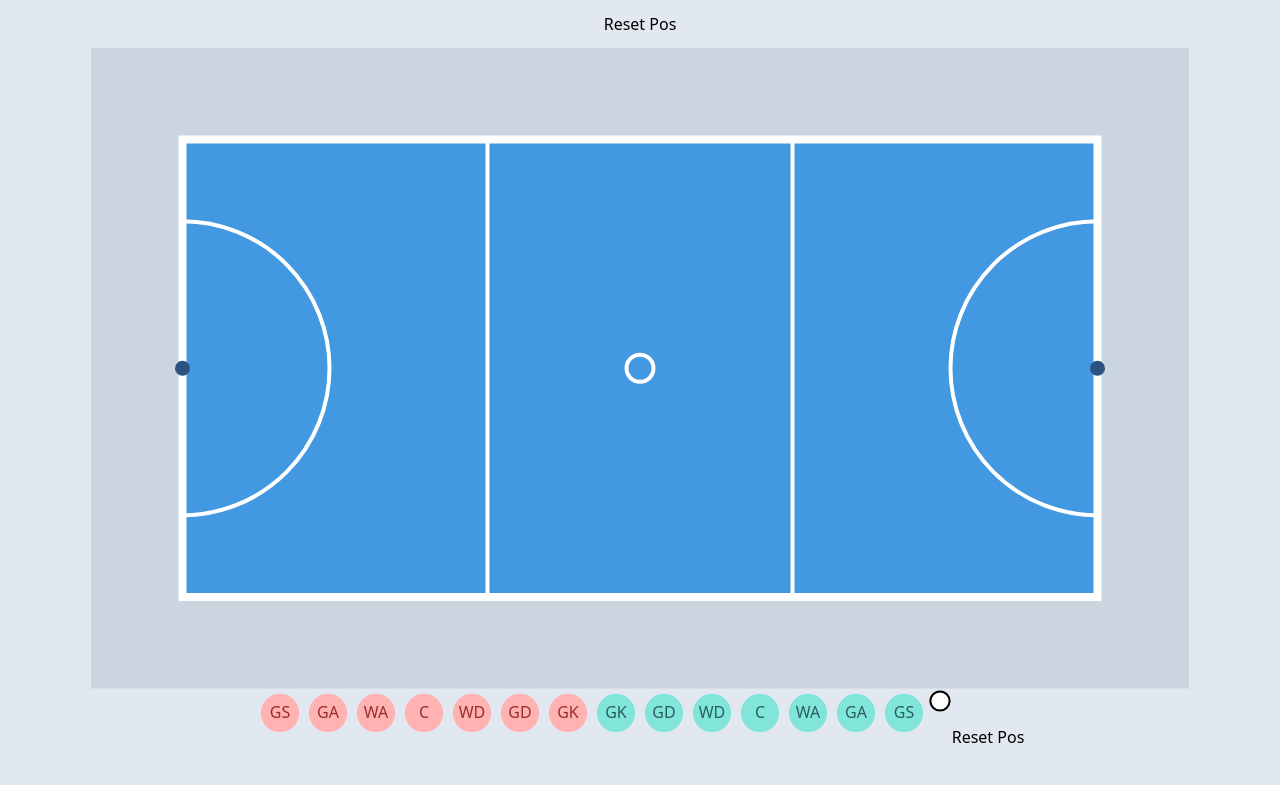
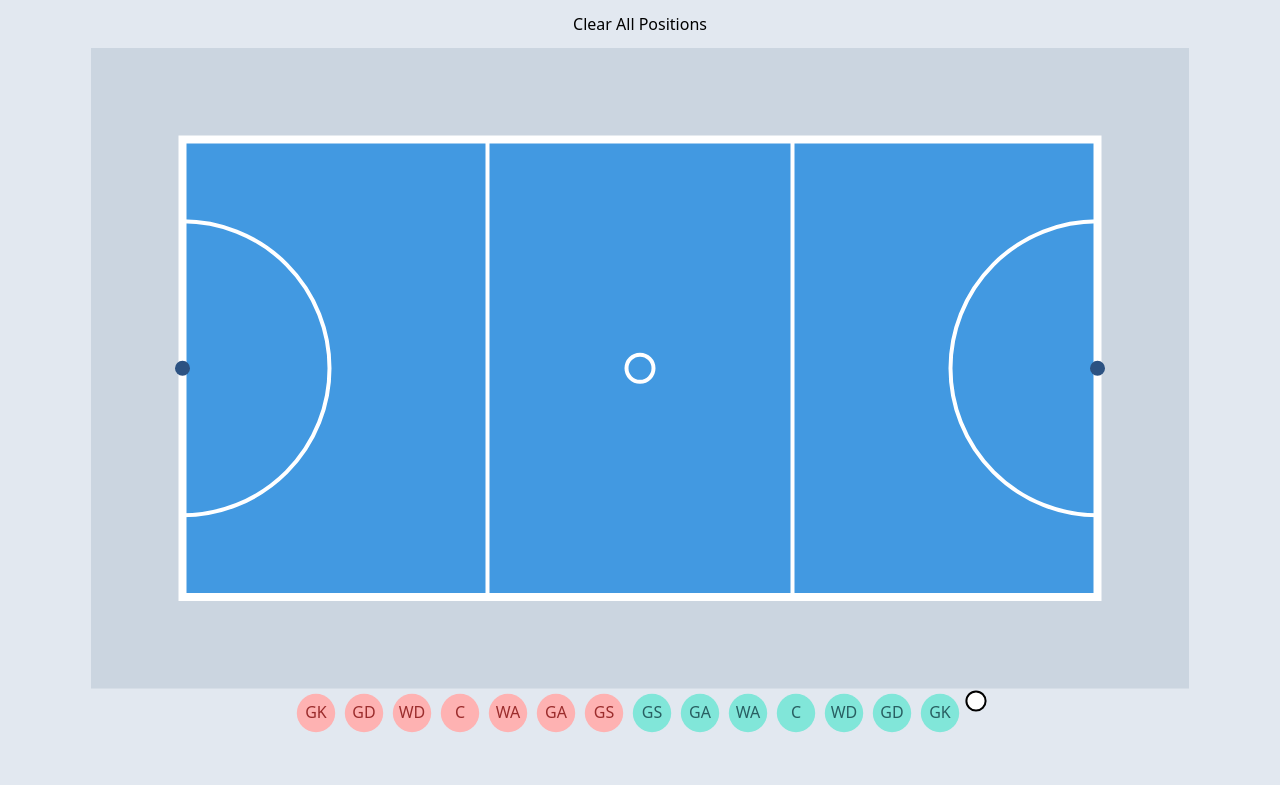
Before and after one commit to exnight/netboard, a React app: page / in a window 1280 px wide. Built offline with nearby package versions, Linux system fonts and the light colour scheme; the HTML template or start-up script is replaced by a standard one.

Commit message:
use context to manage coordinates state

```diff
--- a/src/components/app/board/Ball.tsx
+++ b/src/components/app/board/Ball.tsx
@@ -1,11 +1,7 @@
-import React, { useEffect, useRef, useState } from 'react';
+import React, { useContext, useEffect, useRef } from 'react';
 
-import {
-  makeDraggable,
-  COOR_PREFIX,
-  getCoorFromLocalStorage,
-  updateCoor,
-} from './util/helper';
+import { makeDraggable, updateCoor } from './util/helper';
+import { CoorContext } from './util/CoorContext';
 
 const svgDim = 24;
 const svgWidth = svgDim;
@@ -15,13 +11,13 @@ const Ball: React.FC = () => {
   const id = 'ball';
 
   const ref = useRef<SVGSVGElement>(null);
-  const [x, y] = getCoorFromLocalStorage(`${COOR_PREFIX}${id}`);
-  const [ballCoor, setBallCoor] = useState<[number, number]>([x, y]);
+  const { coorState, setCoorState } = useContext(CoorContext);
+  const currState = coorState[id];
 
   useEffect(() => {
-    makeDraggable(id, ref, ballCoor, setBallCoor);
-    updateCoor(id, ref, ballCoor);
-  }, [ballCoor]);
+    makeDraggable(id, ref, currState, setCoorState);
+    updateCoor(id, ref, currState);
+  }, [id, currState, setCoorState]);
 
   return (
     <>
@@ -41,15 +37,6 @@ const Ball: React.FC = () => {
           fill="none"
         />
       </svg>
-
-      <button
-        type="button"
-        onClick={() => {
-          setBallCoor([0, 0]);
-        }}
-      >
-        Reset Pos
-      </button>
     </>
   );
 };
--- a/src/components/app/board/Board.tsx
+++ b/src/components/app/board/Board.tsx
@@ -1,4 +1,4 @@
-import React from 'react';
+import React, { useMemo, useState } from 'react';
 
 import TopControl from './TopControl';
 import Court from './Court';
@@ -6,11 +6,36 @@ import BottomControl from './BottomControl';
 import Player from './Player';
 import Ball from './Ball';
 
+import { CoorContext, Coordinates } from './util/CoorContext';
+import { COOR_PREFIX, getCoorFromLocalStorage } from './util/helper';
+
 const playerList = ['GS', 'GA', 'WA', 'C', 'WD', 'GD', 'GK'];
 
+const initCoorState: Coordinates = {};
+
+playerList.forEach((pos) => {
+  initCoorState[`T1_${pos}`] = getCoorFromLocalStorage(
+    `${COOR_PREFIX}T1_${pos}`
+  );
+});
+playerList.reverse().forEach((pos) => {
+  initCoorState[`T2_${pos}`] = getCoorFromLocalStorage(
+    `${COOR_PREFIX}T2_${pos}`
+  );
+});
+
+initCoorState.ball = getCoorFromLocalStorage(`${COOR_PREFIX}ball`);
+
 const Board: React.FC = () => {
+  const [coorState, setCoorState] = useState(initCoorState);
+  const coorProviderValue = useMemo(() => ({ coorState, setCoorState }), [
+    coorState,
+    setCoorState,
+  ]);
+
   return (
     <div className="flex flex-col items-center">
+      <CoorContext.Provider value={coorProviderValue}>
         <TopControl />
         <Court />
         <BottomControl>
@@ -25,7 +50,8 @@ const Board: React.FC = () => {
               />
             );
           })}
-        {playerList.reverse().map((pos: string) => {
+
+          {[...playerList].reverse().map((pos: string) => {
             return (
               <Player
                 key={`T2_${pos}`}
@@ -36,8 +62,27 @@ const Board: React.FC = () => {
               />
             );
           })}
+          {/* <Player
+            key="T1_GS"
+            team={1}
+            pos="GS"
+            coorState={coorState['T1_GS']}
+            setCoorState={setCoorState}
+            circleColor="text-red-300"
+            textColor="text-red-800"
+          />
+          <Player
+            key="T2_GK"
+            team={2}
+            pos="GK"
+            coorState={coorState['T2_GK']}
+            setCoorState={setCoorState}
+            circleColor="text-teal-300"
+            textColor="text-teal-800"
+          /> */}
           <Ball />
         </BottomControl>
+      </CoorContext.Provider>
     </div>
   );
 };
--- a/src/components/app/board/BottomControl.tsx
+++ b/src/components/app/board/BottomControl.tsx
@@ -3,7 +3,7 @@ import React from 'react';
 const BottomControl: React.FC = (props) => {
   const { children } = props;
   return (
-    <div className="flex w-full h-24 justify-center align-center">
+    <div className="w-full h-24 flex justify-center align-center">
       {children}
     </div>
   );
--- a/src/components/app/board/Player.tsx
+++ b/src/components/app/board/Player.tsx
@@ -1,11 +1,7 @@
-import React, { useEffect, useRef, useState } from 'react';
+import React, { useContext, useEffect, useRef } from 'react';
 
-import {
-  makeDraggable,
-  COOR_PREFIX,
-  getCoorFromLocalStorage,
-  updateCoor,
-} from './util/helper';
+import { makeDraggable, updateCoor } from './util/helper';
+import { CoorContext } from './util/CoorContext';
 
 const svgDim = 48;
 const svgWidth = svgDim;
@@ -20,16 +16,16 @@ interface Props {
 
 const Player: React.FC<Props> = (props) => {
   const { team, pos, circleColor, textColor } = props;
-  const id = `${team}_${pos}`;
+  const id = `T${team}_${pos}`;
 
   const ref = useRef<SVGSVGElement>(null);
-  const [x, y] = getCoorFromLocalStorage(`${COOR_PREFIX}${id}`);
-  const [playerCoor, setPlayerCoor] = useState<[number, number]>([x, y]);
+  const { coorState, setCoorState } = useContext(CoorContext);
+  const currState = coorState[id];
 
   useEffect(() => {
-    makeDraggable(id, ref, playerCoor, setPlayerCoor);
-    updateCoor(id, ref, playerCoor);
-  }, [id, playerCoor]);
+    makeDraggable(id, ref, currState, setCoorState);
+    updateCoor(id, ref, currState);
+  }, [id, currState, setCoorState]);
 
   return (
     <svg width={svgWidth} height={svgHeight} textAnchor="middle" ref={ref}>
--- a/src/components/app/board/TopControl.tsx
+++ b/src/components/app/board/TopControl.tsx
@@ -1,12 +1,15 @@
-import React from 'react';
+import React, { useContext } from 'react';
 
+import { CoorContext } from './util/CoorContext';
 import { resetAllCoor } from './util/helper';
 
 const TopControl: React.FC = () => {
+  const { setCoorState } = useContext(CoorContext);
+
   return (
     <div className="w-full h-12 flex justify-center">
-      <button type="button" onClick={resetAllCoor}>
-        Reset Pos
+      <button type="button" onClick={() => resetAllCoor(setCoorState)}>
+        Clear All Positions
       </button>
     </div>
   );
--- /dev/null
+++ b/src/components/app/board/util/CoorContext.tsx
@@ -0,0 +1,15 @@
+import { createContext } from 'react';
+
+export interface Coordinates {
+  [key: string]: [number, number];
+}
+
+export const CoorContext = createContext<{
+  coorState: Coordinates;
+  // eslint-disable-next-line no-empty-pattern
+  setCoorState: (newState: {}) => void;
+}>({
+  coorState: {},
+  // eslint-disable-next-line @typescript-eslint/no-empty-function
+  setCoorState: () => {},
+});
--- a/src/components/app/board/util/helper.ts
+++ b/src/components/app/board/util/helper.ts
@@ -1,5 +1,7 @@
 import { RefObject } from 'react';
 import * as d3 from 'd3';
+
+import { Coordinates } from './CoorContext';
 
 export const COOR_PREFIX = 'coor_';
 
@@ -36,7 +38,7 @@ export const makeDraggable = (
   id: string,
   ref: RefObject<SVGSVGElement>,
   state: [number, number],
-  setState?: Function
+  setState: Function
 ) => {
   let [x, y] = state;
 
@@ -46,15 +48,23 @@ export const makeDraggable = (
     .on('drag', () => {
       x = d3.event.x;
       y = d3.event.y;
-      if (setState) setState([x, y]);
+
+      setState((prevState: Coordinates) => {
+        const newState = { ...prevState };
+        newState[id] = [x, y];
+        return newState;
+      });
     });
 
   if (ref.current) handleDrag(d3.select(ref.current));
 };
 
-export const resetAllCoor = () => {
-  const keys = Object.keys(localStorage).filter((item) =>
-    item.startsWith(COOR_PREFIX)
-  );
-  keys.forEach((key) => setCoorToLocalStorage(key, [0, 0]));
+export const resetAllCoor = (setState: (fn: Function) => void) => {
+  setState((prevState: Coordinates) => {
+    const newState = { ...prevState };
+    Object.keys(prevState).forEach((key) => {
+      newState[key] = [0, 0];
+    });
+    return newState;
+  });
 };
```
Lines whose indentation alone changed are shown as unchanged.
